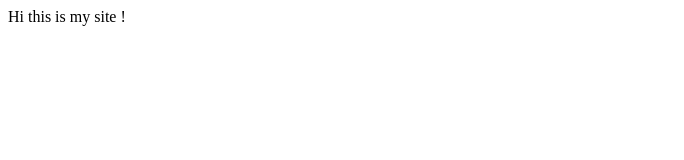
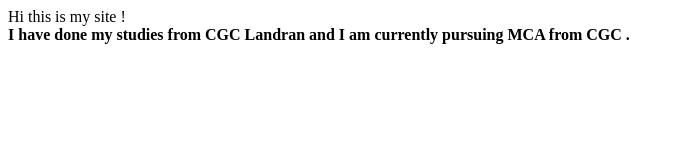
Before and after one commit to mohitsharmaa08/mohits-portfolio, a plain HTML site: page index.html in a window 1280 px wide. Shown: the whole page, without its empty margins (0-684 px from the left). Drawn offline with Linux system fonts and the light colour scheme.

Commit message:
doc: added education

```diff
--- a/index.html
+++ b/index.html
@@ -7,6 +7,8 @@
     <title>Mohit's_site</title>
 </head>
 <body>
-    Hi this is my site !
+    Hi this is my site ! <br>
+   <b> I have done my studies from CGC Landran
+    and I am currently pursuing MCA from CGC .</b>
 </body>
 </html>
```
